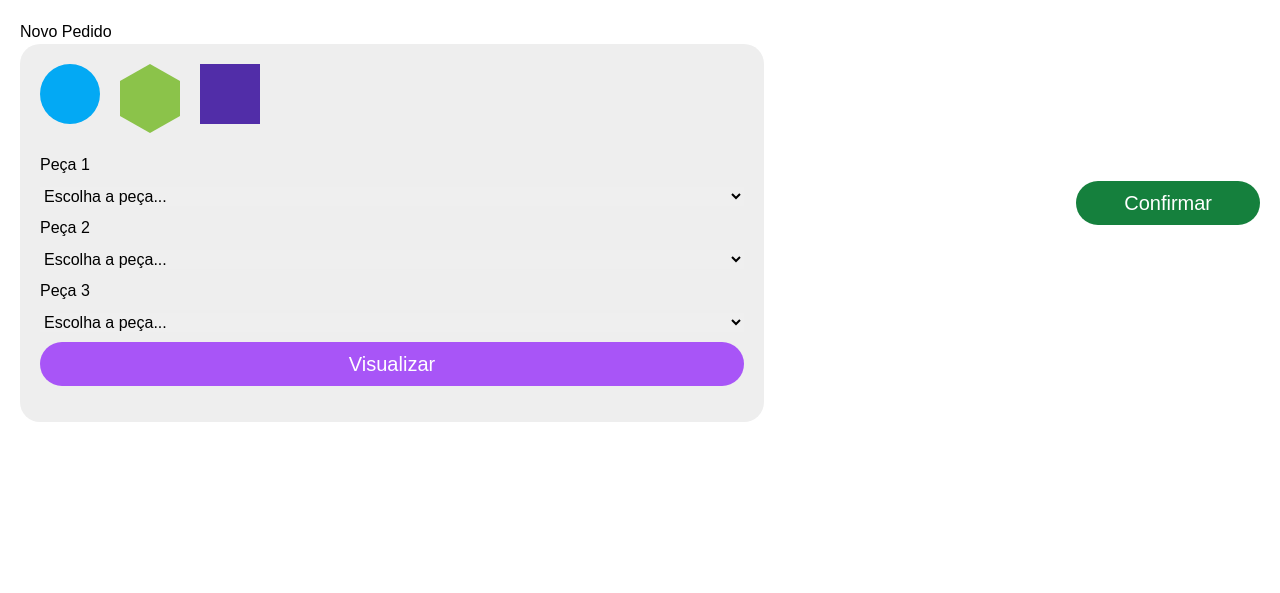
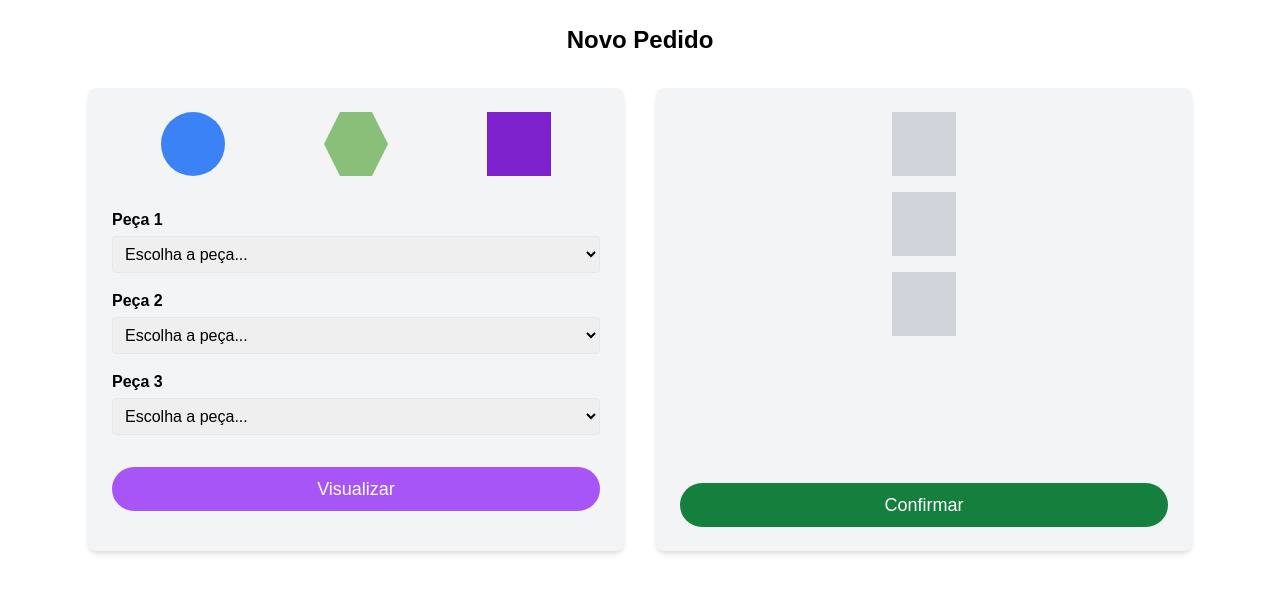
Before and after one commit to maxykoin/Projeto-Integrador-IV, a Django app: page /pedidos/ in a window 1280 px wide. Shown: the part 62-655 px from the top of the page. Run offline with Django 3.2, Linux system fonts and the light colour scheme; some libraries are stand-ins or nearby versions.

Commit message:
0306 - Front novo pra pedidos

```diff
--- a/dashboard/templates/novoPedido.html
+++ b/dashboard/templates/novoPedido.html
@@ -9,7 +9,7 @@
   <link rel="stylesheet" href="https://cdnjs.cloudflare.com/ajax/libs/font-awesome/5.15.3/css/all.min.css"/>
 </head>
 <body class="bg-white">
-  <!-- Header with gradient background and icons -->
+  <!-- Header -->
   <header class="flex items-center gap-6 px-6 py-4" style="background: url(https://www.boschmediaservice.hu/storage/publication/118_w1600.jpg)">
     <a href="/" aria-label="Home" class="text-white text-3xl">
       <i class="fas fa-home"></i>
@@ -19,53 +19,67 @@
     </a>
   </header>
 
-    <main>
-      <div id="mensagem" class="hidden text-green-600 font-bold my-4"></div>
-        <h1>Novo Pedido</h1>
-        <div class="container">
-            <div class="form-area">
-                <div class="shapes-row">
-                    <div class="shape circle blue"></div>
-                    <div class="shape hexagon green"></div>
-                    <div class="shape square purple"></div>
+  <main class="max-w-6xl mx-auto p-6">
+    <div id="mensagem" class="hidden text-green-600 font-bold mb-4"></div>
+
+    <h1 class="text-2xl font-bold text-center mb-8">Novo Pedido</h1>
+
+    <div class="flex flex-col md:flex-row gap-8">
+      <!-- Form Area -->
+      <div class="flex-1 bg-gray-100 p-6 rounded-lg shadow-md">
+        <div class="flex justify-around mb-8">
+          <div class="w-16 h-16 rounded-full bg-blue-500"></div>
+          <div class="w-16 h-16" style="clip-path: polygon(25% 0%, 75% 0%, 100% 50%, 75% 100%, 25% 100%, 0% 50%); background-color: #8ABF7A;"></div>
+          <div class="w-16 h-16 bg-purple-700"></div>
         </div>
 
-                <form id="pedidoForm">
-                  <label>Peça 1</label>
-                  <select name="peca1" required>
+        <form id="pedidoForm" class="flex flex-col gap-4">
+          <div>
+            <label class="block mb-1 font-semibold">Peça 1</label>
+            <select name="peca1" required class="w-full p-2 border rounded">
               <option value="" disabled selected>Escolha a peça...</option>
               <option value="circle">Círculo</option>
               <option value="hexagon">Hexágono</option>
               <option value="square">Quadrado</option>
             </select>
+          </div>
 
-                  <label>Peça 2</label>
-                  <select name="peca2" required>
+          <div>
+            <label class="block mb-1 font-semibold">Peça 2</label>
+            <select name="peca2" required class="w-full p-2 border rounded">
               <option value="" disabled selected>Escolha a peça...</option>
               <option value="circle">Círculo</option>
               <option value="hexagon">Hexágono</option>
               <option value="square">Quadrado</option>
             </select>
+          </div>
 
-                  <label>Peça 3</label>
-                  <select name="peca3" required>
+          <div>
+            <label class="block mb-1 font-semibold">Peça 3</label>
+            <select name="peca3" required class="w-full p-2 border rounded">
               <option value="" disabled selected>Escolha a peça...</option>
               <option value="circle">Círculo</option>
               <option value="hexagon">Hexágono</option>
               <option value="square">Quadrado</option>
             </select>
+          </div>
 
-                  <button type="submit" class="bg-purple-500 text-white text-xl px-12 py-2 rounded-full hover:bg-purple-600 transition">
+          <button type="submit" class="mt-4 bg-purple-500 text-white text-lg px-6 py-2 rounded-full hover:bg-purple-600 transition">
             Visualizar
           </button>
         </form>
       </div>
 
-            <div class="preview">
-                <div id="peca3"></div>
-                <div id="peca2"></div>
-                <div id="peca1"></div>
-                <button id="confirmarBtn" type="button" class="mt-auto bg-green-700 text-white text-xl px-12 py-2 rounded-full hover:bg-green-800 transition w-full max-w-[220px]">
+      <!-- Preview Area -->
+      <div class="flex-1 bg-gray-100 p-6 rounded-lg shadow-md flex flex-col justify-between">
+        <div class="flex flex-col gap-4 items-center">
+          <div id="peca3" class="w-16 h-16 bg-gray-300"></div>
+          <div id="peca2" class="w-16 h-16 bg-gray-300"></div>
+          <div id="peca1" class="w-16 h-16 bg-gray-300"></div>
+        </div>
+
+        <button id="confirmarBtn" type="button"
+          class="mt-6 bg-green-700 text-white text-lg px-6 py-2 rounded-full hover:bg-green-800 transition">
           Confirmar
         </button>
       </div>
```
Lines whose indentation alone changed are shown as unchanged.
